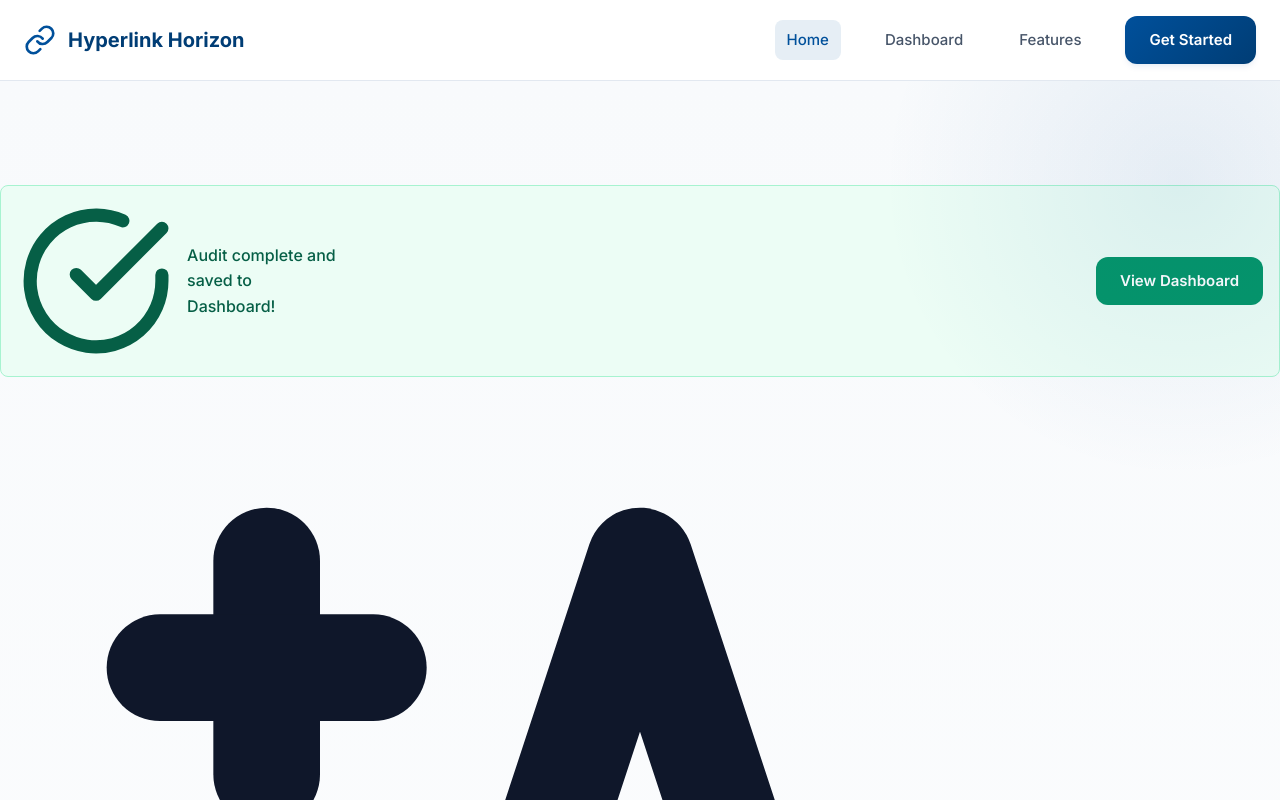
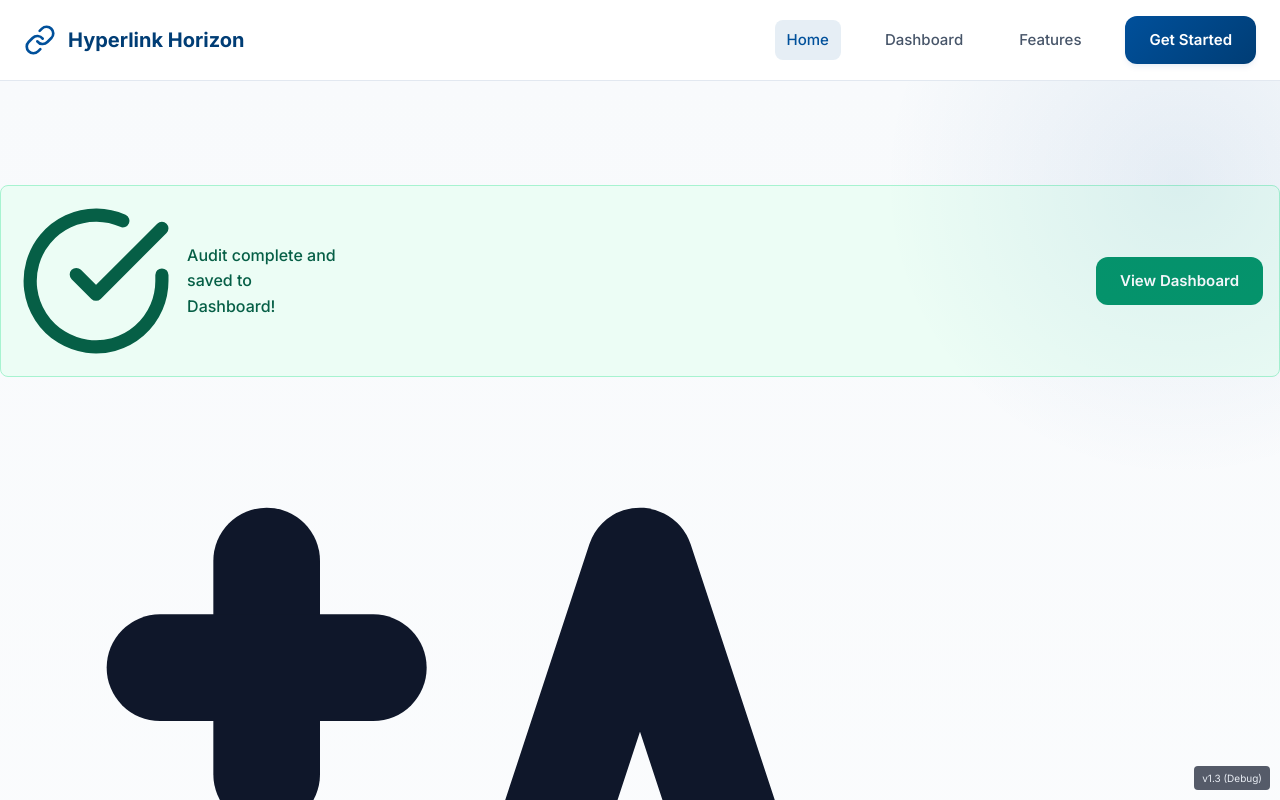
Before and after one commit to Bbester2/hyperl-ink-h-orizon, a Next.js app: page / in a window 1280 px wide. Shown: the top 800 px of the page. Built offline with nearby package versions, Linux system fonts and the light colour scheme.

Commit message:
Add version indicator v1.3

```diff
--- a/app/layout.js
+++ b/app/layout.js
@@ -18,6 +18,21 @@ export default function RootLayout({ children }) {
                 />
             </head>
             <body>
+                <div style={{
+                    position: 'fixed',
+                    bottom: '10px',
+                    right: '10px',
+                    background: '#0f172a',
+                    color: '#e2e8f0',
+                    padding: '4px 8px',
+                    borderRadius: '4px',
+                    fontSize: '10px',
+                    zIndex: 9999,
+                    pointerEvents: 'none',
+                    opacity: 0.7
+                }}>
+                    v1.3 (Debug)
+                </div>
                 {children}
             </body>
         </html>
```
